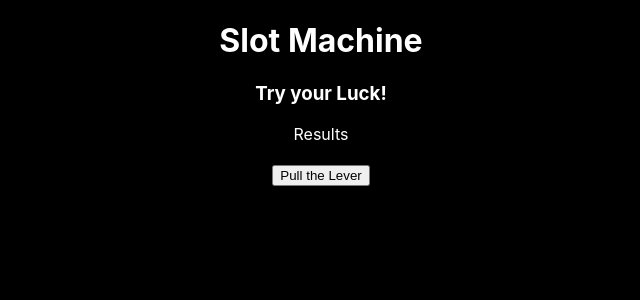
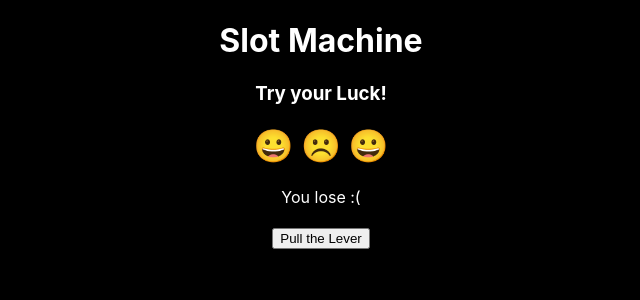
Before and after one commit to furkanesen35/React, a React (Create React App) app in the folder Slot Machine/: page / in a window 1280 px wide. Shown: the top 300 px of the page, without its empty margins (319-959 px from the left). Built offline with nearby package versions, Linux system fonts and the light colour scheme.

Commit message:
end of the project

```diff
--- a/Slot Machine/src/components/Results.js
+++ b/Slot Machine/src/components/Results.js
@@ -1,8 +1,12 @@
 import React from 'react'
 
-const Results = () => {
+const Results = ({rand1,rand2,rand3}) => {
+ const isWinner = rand1 === rand2 && rand2 === rand3
  return (
-  <div>Results</div>
+  <div>
+   <h1>{rand1} {rand2} {rand3}</h1>
+   {isWinner ? "You win!" : "You lose :("}
+  </div>
  )
 }
 
--- a/Slot Machine/src/components/Slots.js
+++ b/Slot Machine/src/components/Slots.js
@@ -2,10 +2,14 @@ import React from 'react'
 import Results from './Results'
 
 const Slots = () => {
+ const arr = ["😀","☹️","🤓"]
+ const rand1 = arr[Math.floor(Math.random() * 3)]
+ const rand2 = arr[Math.floor(Math.random() * 3)]
+ const rand3 = arr[Math.floor(Math.random() * 3)]
  return (
   <div>
    <h3>Try your Luck!</h3>
-   <Results/>
+   <Results rand1={rand1} rand2={rand2} rand3={rand3}/>
    <br />
    <button>Pull the Lever</button>
   </div>
```
